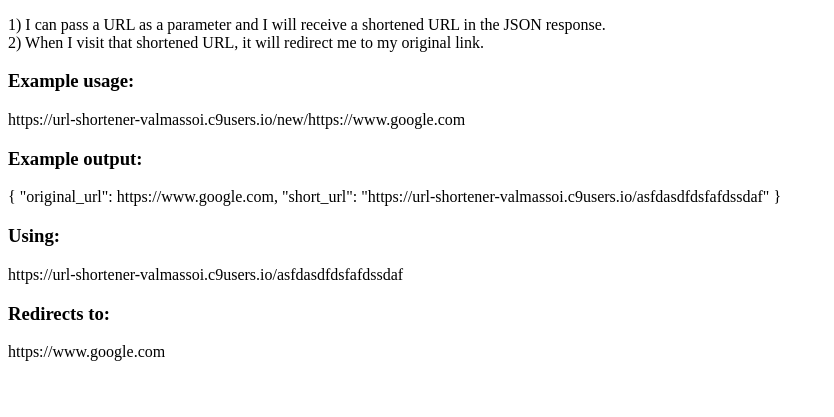
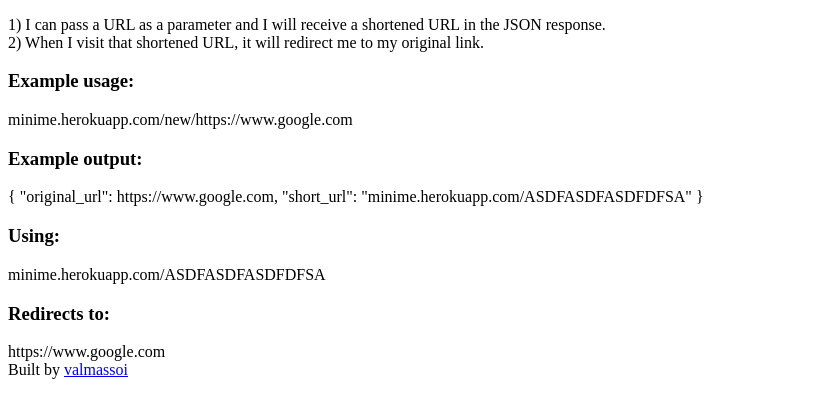
Before and after one commit to chestfest/url-shortener, a website: page public/index.html in a window 1280 px wide. Shown: the part 105-522 px from the top of the page, without its empty margins (0-834 px from the left). Drawn offline with Linux system fonts and the light colour scheme.

Commit message:
heroku info

```diff
--- a/package.json
+++ b/package.json
@@ -4,12 +4,14 @@
   "description": "URL shortener Microservice using Node.js and Express.js",
   "main": "./public/main.js",
   "scripts": {
-    "test": "echo \"Error: no test specified\" && exit 1"
+    "test": "echo \"Error: no test specified\" && exit 1",
+    "start": "node ./public/main.js"
   },
   "author": "valmassoi",
   "license": "MIT",
   "dependencies": {
     "express": "^4.13.4",
+    "mongodb": "^2.1.16",
     "shortid": "^2.2.6"
   }
 }
--- a/public/index.html
+++ b/public/index.html
@@ -10,12 +10,14 @@
     <p>1) I can pass a URL as a parameter and I will receive a shortened URL in the JSON response.<br>
        2) When I visit that shortened URL, it will redirect me to my original link.</p>
     <h3>Example usage:</h3>
-    <p>https://url-shortener-valmassoi.c9users.io/new/https://www.google.com</p>
+    <p>minime.herokuapp.com/new/https://www.google.com</p>
     <h3>Example output:</h3>
-    <p>{ "original_url": https://www.google.com, "short_url": "https://url-shortener-valmassoi.c9users.io/asfdasdfdsfafdssdaf" }</p>
+    <p>{ "original_url": https://www.google.com, "short_url": "minime.herokuapp.com/ASDFASDFASDFDFSA" }</p>
     <h3>Using:</h3>
-    <p>https://url-shortener-valmassoi.c9users.io/asfdasdfdsfafdssdaf</p>
+    <p>minime.herokuapp.com/ASDFASDFASDFDFSA</p>
     <h3>Redirects to:</h3>
-    <p>https://www.google.com</p>
+    <p>https://www.google.com
+    <br>
+    Built by <a href="https://github.com/valmassoi" target="_blank">valmassoi</a></p>
   </body>
 </html>
--- a/public/main.js
+++ b/public/main.js
@@ -80,6 +80,6 @@
   res.writeHead(200, { "Content-Type": "text/plain" })
   res.end("404!")
 });
-
-http.createServer(app).listen(8080)
+var port = process.env.PORT || 8080;
+http.createServer(app).listen(port)
 console.log("Server Running")
```
Also changed, not shown: README.md, 4 other files.
